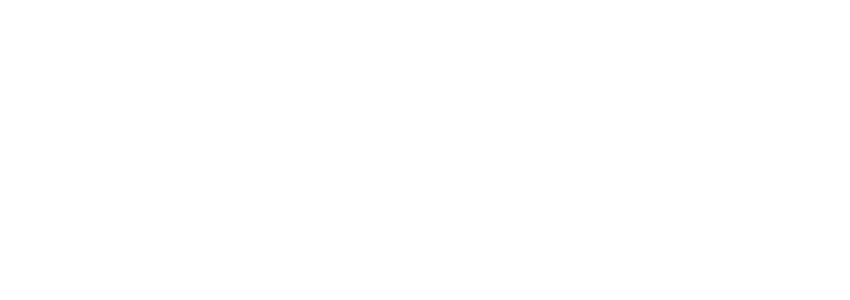
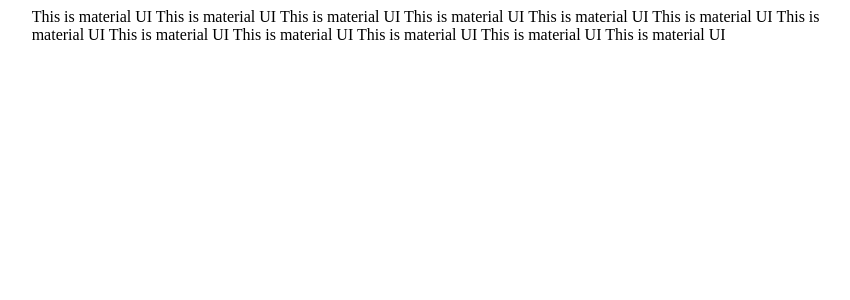
Before and after one commit to asharali95/Material-ui-practice, a React (Create React App) app: page / in a window 1280 px wide. Shown: the top 300 px of the page, without its empty margins (187-1037 px from the left). Built offline with nearby package versions, Linux system fonts and the light colour scheme.

Commit message:
Simple Grid components

```diff
--- a/package.json
+++ b/package.json
@@ -7,6 +7,8 @@
   "dependencies": {
     "@babel/runtime": "7.13.8",
     "@material-ui/core": "4.11.3",
+    "@material-ui/icons": "4.11.2",
+    "@material-ui/styles": "4.11.3",
     "react": "17.0.1",
     "react-dom": "17.0.1",
     "react-scripts": "4.0.0"
--- a/src/App.js
+++ b/src/App.js
@@ -1,8 +1,27 @@
+import { Grid } from "@material-ui/core";
 import "./styles.css";
 
 export default function App() {
   return (
-    <div className="App">
-    </div>
+   <Grid container direction = "column">
+    <Grid item container>
+      <Grid item xs={0} sm={2}/>
+      <Grid item sm={8} xs={12} >
+        This is material UI
+        This is material UI
+        This is material UI
+        This is material UI
+        This is material UI
+        This is material UI
+        This is material UI
+        This is material UI
+        This is material UI
+        This is material UI
+        This is material UI
+        This is material UI
+        </Grid>
+      <Grid item xs={0} sm={2}/>
+    </Grid>
+   </Grid>
   );
 }
```
